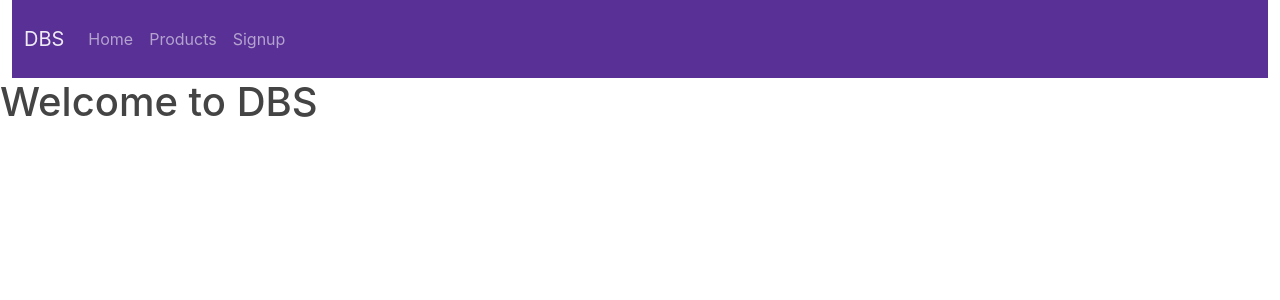
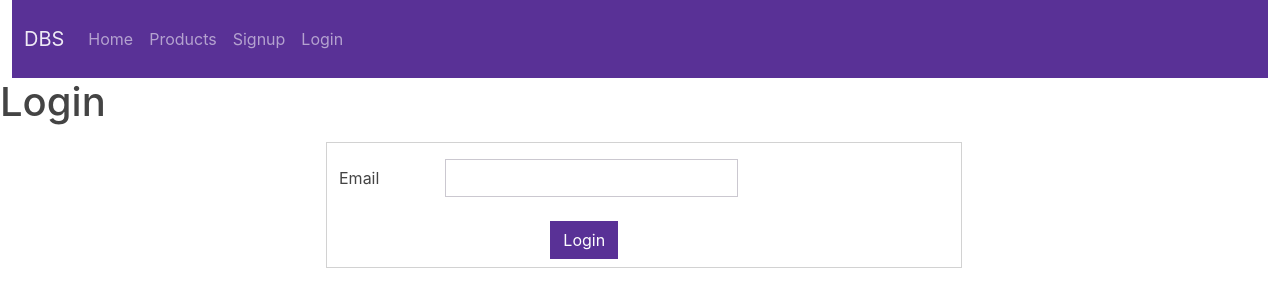
Before and after one commit to kiran-blockchain/db-react-2, a React (Create React App) app in the folder basics/: page /login in a window 1280 px wide. Shown: the top 300 px of the page. Built offline with nearby package versions, Linux system fonts and the light colour scheme; no server answers.

Commit message:
Added code

```diff
--- a/basics/src/App.js
+++ b/basics/src/App.js
@@ -10,6 +10,7 @@ import { createStore, applyMiddleware } from 'redux'
 import thunk  from "redux-thunk"
 import rootReducer from "./store";
 import { getProducts } from "./store/products/action"
+import Login from "./components/login"
 const store = createStore(rootReducer,applyMiddleware(thunk))
 const App = () => {
   const countriesList = [
@@ -29,6 +30,7 @@ const App = () => {
         <Switch>
           <Route path="/signup" component={Signup}></Route>
           <Route path="/products" component={Products}></Route>
+          <Route path="/login" component={Login}></Route>
           <Route path="" component={Home} ></Route>
         </Switch>
       </div>
--- /dev/null
+++ b/basics/src/components/login/index.js
@@ -0,0 +1,63 @@
+import { useState } from "react";
+
+const Login = () => {
+    const [loginDetails, setLoginDetails] = useState({ email: "",isValidEmail:true });
+    const handleChange = (e) => {
+        setLoginDetails({ ...loginDetails, [e.target.name]: e.target.value });
+    };
+    const handleSubmit = (e) => {
+        validate(e);
+    };
+    const validate = (e) => {
+        if (loginDetails.email && loginDetails.email != '') {
+            loginDetails.isValidEmail = true;
+            loginDetails.emailErrorMessage = '';
+        }
+        else {
+            loginDetails.isValidEmail = false;
+            loginDetails.emailErrorMessage = 'Enter Valid Email';
+            loginDetails.isValidForm = false;
+        }
+        if(!loginDetails.isValidForm){
+            e.preventDefault();
+        }
+        setLoginDetails({ ...loginDetails })
+    }
+    return (
+        <div>
+            <h1>Login</h1>
+            <form>
+                <div class="container-fluid mt-3">
+                    <div class="row offset-md-3">
+                        <div class="card col-md-8">
+                            <div class={loginDetails.isValidEmail?"row mb-3 mt-3":"row mb-3 mt-3 has-danger"}>
+                                <label for="email" class="col-sm-2 col-form-label">Email</label>
+                                <div class="col-sm-6">
+                                    <input type="text"
+                                       class= {loginDetails.isValidEmail?"form-control":"form-control is-invalid"}
+                                        id="email"
+                                        name="email"
+                                        onChange={handleChange}
+
+                                    />
+                                    <div class="text-danger">{loginDetails.emailErrorMessage}</div>
+                                </div>
+
+
+                            </div>
+                            <div class="row ">
+                            <div class="col-md-1 offset-md-4 mt-2 mb-2">
+                                <button type="button" class="btn btn-primary " onClick={handleSubmit}>Login</button>
+                            </div>
+                        </div>
+                        </div>
+
+                    </div>
+
+                </div>
+            </form>
+        </div >
+    )
+}
+
+export default Login;
--- a/basics/src/components/navitems/index.js
+++ b/basics/src/components/navitems/index.js
@@ -3,7 +3,8 @@ const NavItems = () => {
     const list = [
         { name: "Home", link: "" },
         { name: "Products", link: "/products" },
-        { name: "Signup", link: "/signup" }];
+        { name: "Signup", link: "/signup" },
+        { name: "Login", link: "/login" }];
     //map method;
     const navs = list.map((item, index) => {
         console.log(item);
--- a/basics/src/components/signup/index.js
+++ b/basics/src/components/signup/index.js
@@ -3,14 +3,16 @@ import axios from 'axios';
 import { useDispatch, useSelector } from "react-redux";
 import { getCountryList } from "../../store/auth/action";
 const Signup = () => {
+    //From stores
     const auth = useSelector(x=>x.Auth);
 
-    const [countries, setCountryList] = useState([]);
     const [register, setRegister] = useState({ email: 'Kiran@gmail.com', userName: "kiran" });
     //if you want to perform async call at the time of loading the ocmpoentn
     //useEffect
     const disptach = useDispatch();
     useEffect(() => {
+        ///Invoke action
+
        disptach(getCountryList());
     }, []);
 
```
